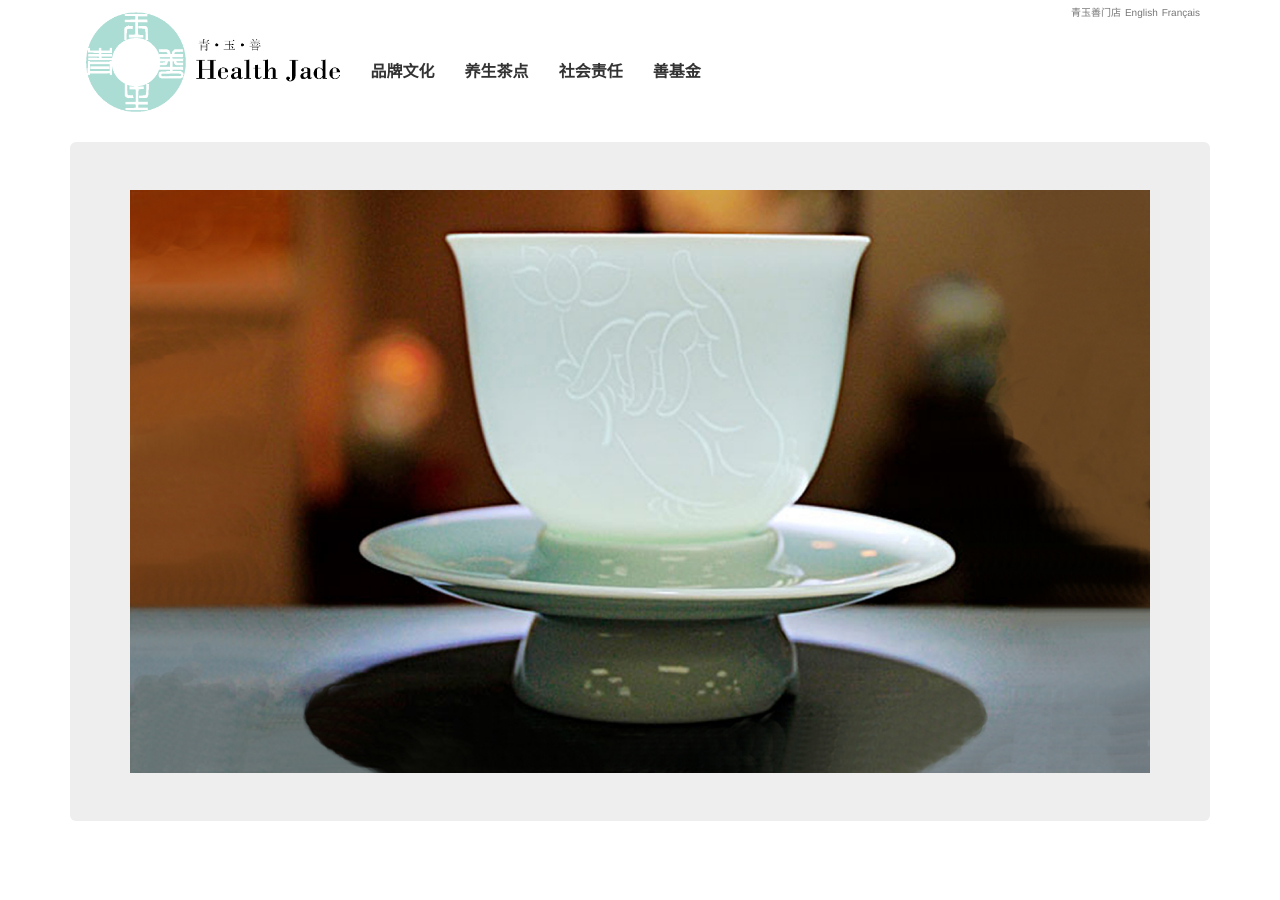
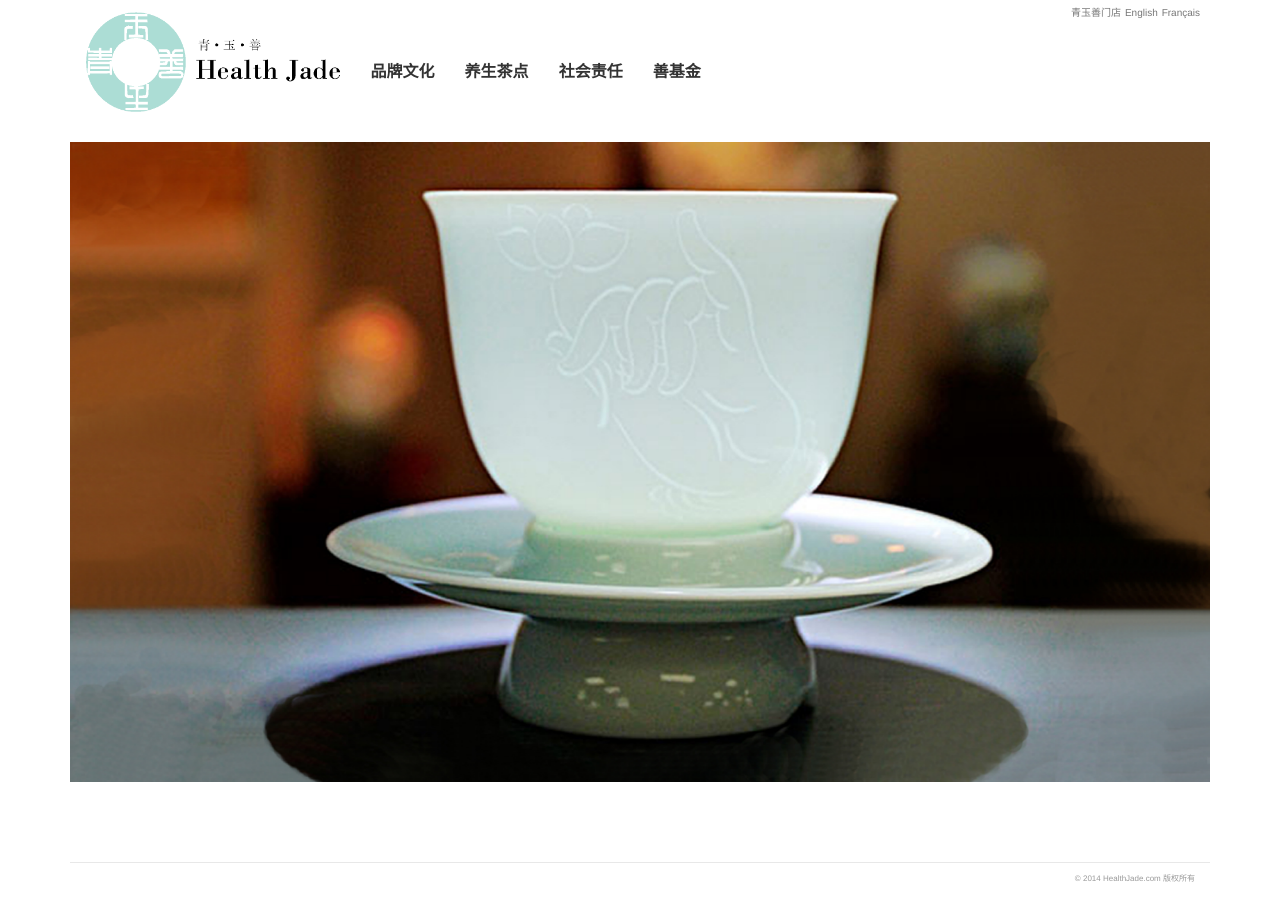
Before and after one commit to healthjade/healthjade.github.io, a Jekyll site: the page built from index.html, in a window 1280 px wide. Built offline with Jekyll 4.4.1, drawn with Linux system fonts in a browser that asks for light colours.

Commit message:
Add slideshow.

```diff
--- a/_includes/footer.html
+++ b/_includes/footer.html
@@ -1,2 +1,3 @@
-<script type="text/javascript" src="{{ '/public/js/jquery.min.js' | prepend: site.baseurl }}"></script>
-<script type="text/javascript" src="{{ '/public/js/bootstrap.min.js' | prepend: site.baseurl }}"></script>
+<div class="container-fluid footer">
+	<p class="copyright pull-right">© 2014 HealthJade.com 版权所有</p>
+</div>
--- a/_includes/head.html
+++ b/_includes/head.html
@@ -15,4 +15,7 @@
       <script src="http://cdn.bootcss.com/html5shiv/3.7.2/html5shiv.min.js"></script>
       <script src="http://cdn.bootcss.com/respond.js/1.4.2/respond.min.js"></script>
     <![endif]-->
+    <script type="text/javascript" src="{{ '/public/js/jquery.min.js' | prepend: site.baseurl }}"></script>
+    <script type="text/javascript" src="{{ '/public/js/bootstrap.min.js' | prepend: site.baseurl }}"></script>
+    <script type="text/javascript" src="{{ '/public/js/jquery.slides.min.js' | prepend: site.baseurl }}"></script>
 </head>
--- a/_layouts/default.html
+++ b/_layouts/default.html
@@ -2,10 +2,10 @@
 <html lang="{{ site.default_locale }}">
 {% include head.html %}
 <body>
-  <div class="container">
-  {% include header.html %}
-  {{ content }}
-  </div>
-  {% include footer.html %}
+	<div class="container">
+		{% include header.html %}
+		{{ content }}
+		{% include footer.html %}
+	</div>
 </body>
 </html>
--- a/index.html
+++ b/index.html
@@ -1,6 +1,34 @@
 ---
 layout: default
 ---
-<div class="jumbotron">
-	<img class="img-responsive" src="/public/images/brand-01.jpg" style="margin:auto" />
+<div id="slides">
+	<img src="{{ '/public/images/slideshow01.jpg' | prepend: site.baseurl }}" />
+	<img src="{{ '/public/images/slideshow02.jpg' | prepend: site.baseurl }}" />
 </div>
+<script type="text/javascript">
+$(function(){
+	$("#slides").slidesjs({
+		effect: {
+			slide: {
+				speed: 1000
+			}
+		},
+		navigation: {
+			active: false,
+		},
+		pagination: {
+			active: false,
+		},
+		play: {
+          active: false,
+          effect: "slide",
+          auto: true,
+          interval: 5000,
+          auto: true,
+          swap: true,
+          pauseOnHover: false,
+          restartDelay: 2500
+        }
+	});
+});
+</script>
--- a/public/css/main.css
+++ b/public/css/main.css
@@ -42,6 +42,15 @@
 	background-color: transparent;
 	text-decoration: none;
 }
+.footer {
+	border-top: 1px solid #e8e8e8;
+	margin-top: 80px;
+	padding-top: 10px;
+}
+.footer .copyright {
+	font-size: 8px;
+	color: #999;
+}
 @media (min-width: 768px) {
 	.navbar-default .navbar-collapse {
 		margin-top: 46px;
@@ -51,8 +60,14 @@
 	.navbar-default .navbar-brand-image {
 		height: 86px;
 	}
+	.footer,
 	.navbar-default .container-fluid {
 		padding-left: 5px;
 		padding-right: 5px;
 	}
 }
+
+/* home page */
+#slides {
+	display:none;
+}
```
Also changed, not shown: _includes/header.html (line endings or trailing spaces), public/images/slideshow01.jpg (renamed from public/images/brand-01.jpg), public/images/slideshow02.jpg (added), public/js/jquery.slides.min.js (added).
